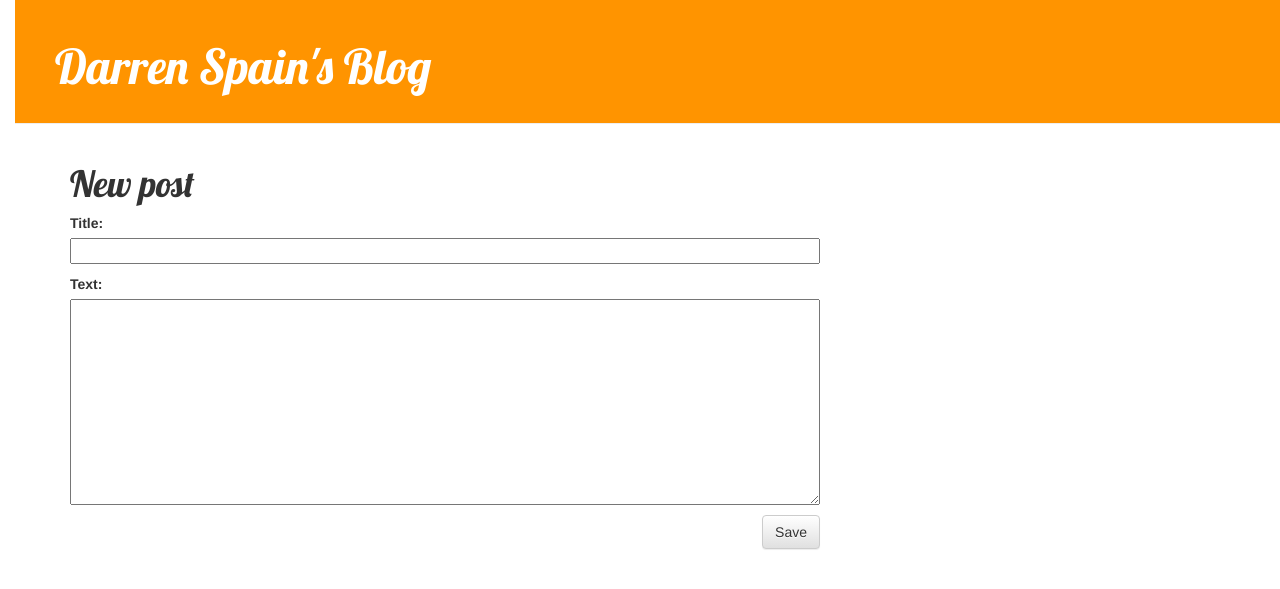
After one commit to dspain1961/my-first-blog, a Django app: page /post/new/ in a window 1280 px wide. The commit adds this page. Shown: the top 589 px of the page. Run offline with Django 3.2, Linux system fonts and the light colour scheme; some libraries are stand-ins or nearby versions.

Commit message:
Added views to create/edit blog post inside the site.

```diff
--- /dev/null
+++ b/mysite/blog/forms.py
@@ -0,0 +1,9 @@
+from django import forms
+
+from .models import Post
+
+class PostForm(forms.ModelForm):
+
+    class Meta:
+        model = Post
+        fields = ('title', 'text',)
--- a/mysite/blog/templates/blog/base.html
+++ b/mysite/blog/templates/blog/base.html
@@ -4,12 +4,14 @@
         <title>Darren Spain's Blog</title>
         <link rel="stylesheet" href="//maxcdn.bootstrapcdn.com/bootstrap/3.2.0/css/bootstrap.min.css">
         <link rel="stylesheet" href="//maxcdn.bootstrapcdn.com/bootstrap/3.2.0/css/bootstrap-theme.min.css">
-        <link href="http://fonts.googleapis.com/css?family=Lobster&subset=latin,latin-ext" rel="stylesheet" type="text/css">
+        <link href='//fonts.googleapis.com/css?family=Lobster&subset=latin,latin-ext' rel='stylesheet' type='text/css'>
         <link rel="stylesheet" href="{% static 'css/blog.css' %}">
-
     </head>
     <body>
         <div class="page-header">
+            {% if user.is_authenticated %}
+                <a href="{% url 'post_new' %}" class="top-menu"><span class="glyphicon glyphicon-plus"></span></a>
+            {% endif %}
             <h1><a href="/">Darren Spain's Blog</a></h1>
         </div>
         <div class="content container">
--- a/mysite/blog/templates/blog/post_detail.html
+++ b/mysite/blog/templates/blog/post_detail.html
@@ -7,6 +7,9 @@
                 {{ post.published_date }}
             </div>
         {% endif %}
+        {% if user.is_authenticated %}
+             <a class="btn btn-default" href="{% url 'post_edit' pk=post.pk %}"><span class="glyphicon glyphicon-pencil"></span></a>
+        {% endif %}
         <h1>{{ post.title }}</h1>
         <p>{{ post.text|linebreaks }}</p>
     </div>
--- /dev/null
+++ b/mysite/blog/templates/blog/post_edit.html
@@ -0,0 +1,9 @@
+{% extends 'blog/base.html' %}
+
+{% block content %}
+    <h1>New post</h1>
+    <form method="POST" class="post-form">{% csrf_token %}
+        {{ form.as_p }}
+        <button type="submit" class="save btn btn-default">Save</button>
+    </form>
+{% endblock %}
--- a/mysite/blog/urls.py
+++ b/mysite/blog/urls.py
@@ -4,4 +4,6 @@ from . import views
 urlpatterns = [
     url(r'^$', views.post_list, name='post_list'),
     url(r'^post/(?P<pk>\d+)/$', views.post_detail, name='post_detail'),
+    url(r'^post/new/$', views.post_new, name='post_new'),
+    url(r'^post/(?P<pk>\d+)/edit/$', views.post_edit, name='post_edit'),
 ]
--- a/mysite/blog/views.py
+++ b/mysite/blog/views.py
@@ -1,6 +1,7 @@
-from django.shortcuts import render, get_object_or_404
+from django.shortcuts import render, get_object_or_404, redirect
 from .models import Post
 from django.utils import timezone
+from .forms import PostForm
 
 
 def post_list(request):
@@ -11,3 +12,31 @@ def post_list(request):
 def post_detail(request, pk):
     post = get_object_or_404(Post, pk=pk)
     return render(request, 'blog/post_detail.html', {'post': post})
+
+
+def post_new(request):
+    if request.method == "POST":
+        form = PostForm(request.POST)
+        if form.is_valid():
+            post = form.save(commit=False)
+            post.author = request.user
+            post.published_date = timezone.now()
+            post.save()
+            return redirect('post_detail', pk=post.pk)
+    else:
+        form = PostForm()
+    return render(request, 'blog/post_edit.html', {'form': form})
+
+def post_edit(request, pk):
+    post = get_object_or_404(Post, pk=pk)
+    if request.method == "POST":
+        form = PostForm(request.POST, instance=post)
+        if form.is_valid():
+            post = form.save(commit=False)
+            post.author = request.user
+            post.published_date = timezone.now()
+            post.save()
+            return redirect('post_detail', pk=post.pk)
+    else:
+        form = PostForm(instance=post)
+    return render(request, 'blog/post_edit.html', {'form': form})
```
Lines whose indentation alone changed are shown as unchanged.
